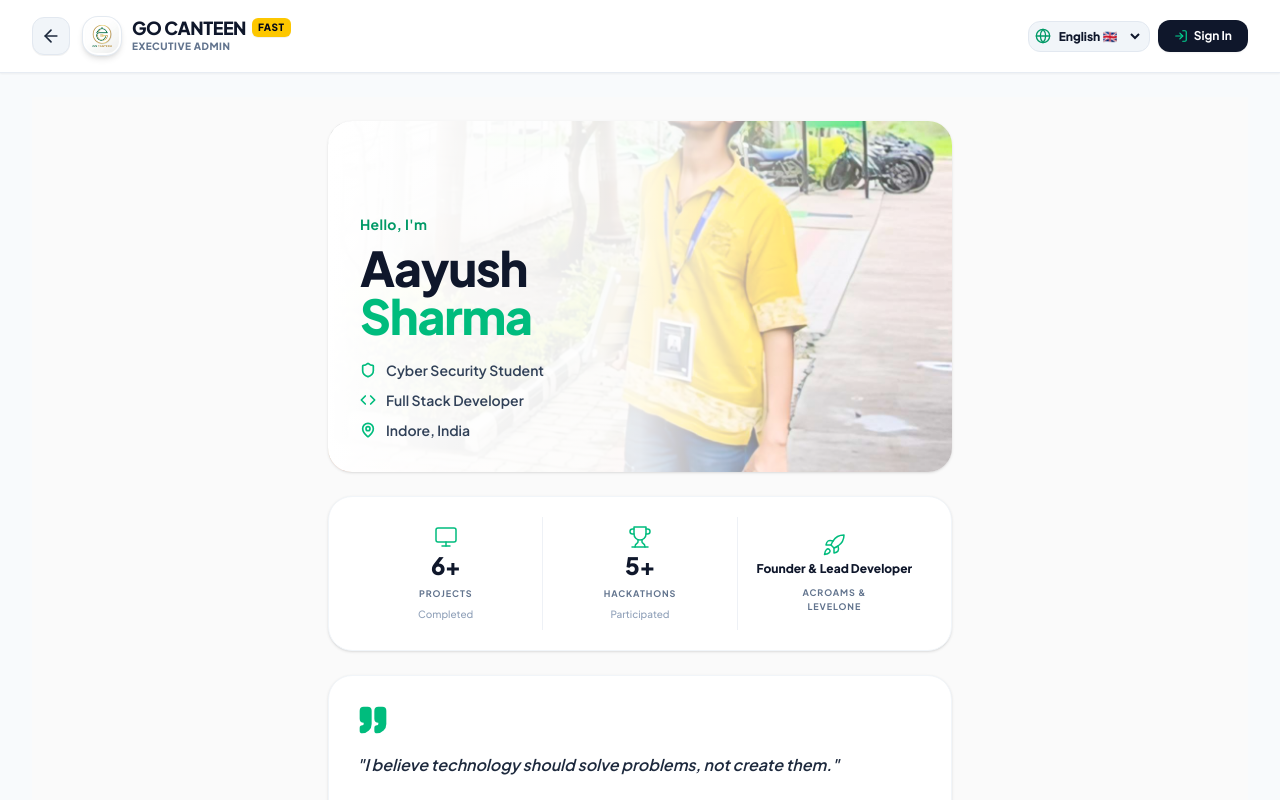
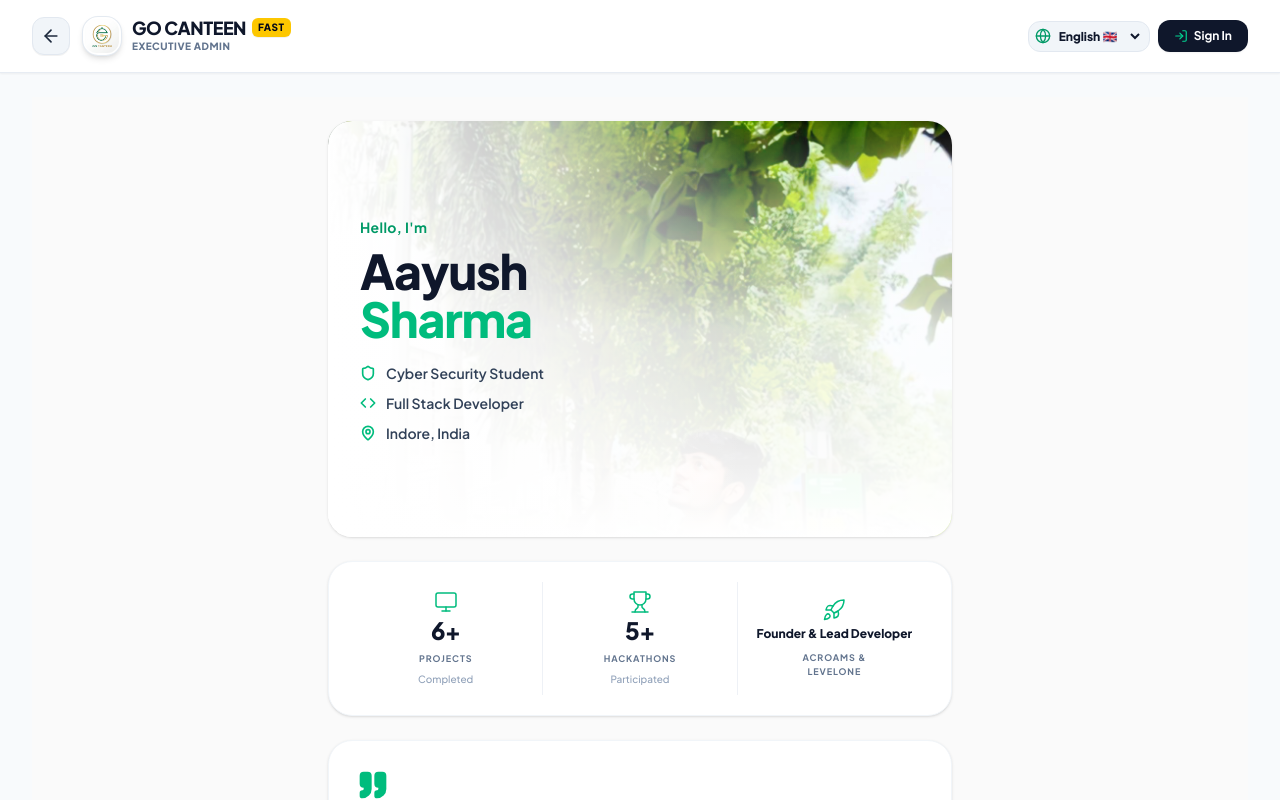
Before and after one commit to mraayush979blip/gocanteen, a React (Vite) app: page /#/admin/developer in a window 1280 px wide. Shown: the top 800 px of the page. Built offline with nearby package versions, Linux system fonts and the light colour scheme; no server answers.

Commit message:
Fix hero image ratio and gradient on laptop view

```diff
--- a/src/pages/AboutDeveloper.jsx
+++ b/src/pages/AboutDeveloper.jsx
@@ -27,12 +27,12 @@ export default function AboutDeveloper() {
       <div className="max-w-2xl mx-auto px-4 sm:px-6 space-y-6 pt-6">
 
         {/* 1. HERO COVER CARD */}
-        <div className="relative rounded-[24px] overflow-hidden shadow-sm bg-white aspect-[4/5] sm:aspect-[16/9]">
+        <div className="relative rounded-[24px] overflow-hidden shadow-sm bg-white aspect-[4/5] sm:aspect-[4/3] md:aspect-[3/2]">
           {/* Background Image */}
           <img
             src="/photo.jpg"
             alt="Aayush Sharma - Developer"
-            className="absolute inset-0 w-full h-full object-cover object-top sm:object-center"
+            className="absolute inset-0 w-full h-full object-cover object-top"
             onError={(e) => {
               e.target.onerror = null;
               e.target.src = '/aayush-profile.jpg';
@@ -40,10 +40,14 @@ export default function AboutDeveloper() {
           />
 
           {/* Gradient Overlay for light theme readability */}
-          <div className="absolute inset-0 bg-gradient-to-t from-white via-white/80 to-transparent sm:bg-gradient-to-r sm:from-white sm:via-white/90 sm:to-transparent" />
+          {/* On mobile: bottom-to-top gradient. On laptop: left-to-right gradient fading out earlier */}
+          <div className="absolute inset-0 bg-gradient-to-t from-white via-white/80 to-transparent sm:bg-transparent" />
+          <div className="hidden sm:block absolute inset-y-0 left-0 w-2/3 bg-gradient-to-r from-white via-white/70 to-transparent" />
+
+          <div className="hidden sm:block absolute inset-0 bg-white/10 mix-blend-overlay" />
 
           {/* Foreground Hero Content */}
-          <div className="absolute inset-0 p-6 sm:p-8 flex flex-col justify-end">
+          <div className="absolute inset-0 p-6 sm:p-8 flex flex-col justify-end sm:justify-center">
             <div className="space-y-1 mb-2">
               <span className="text-emerald-600 font-bold text-sm tracking-wide">
                 Hello, I'm
```
